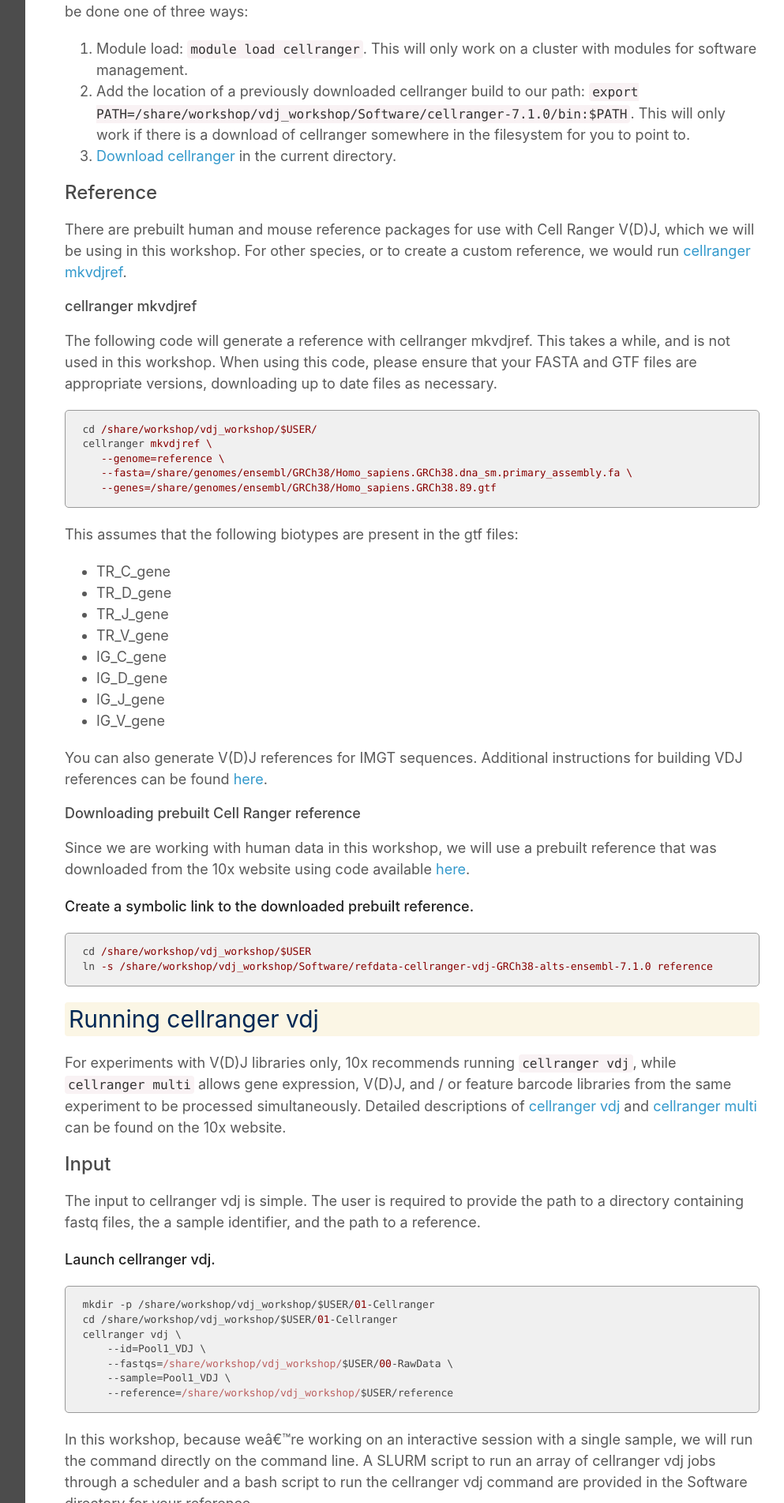
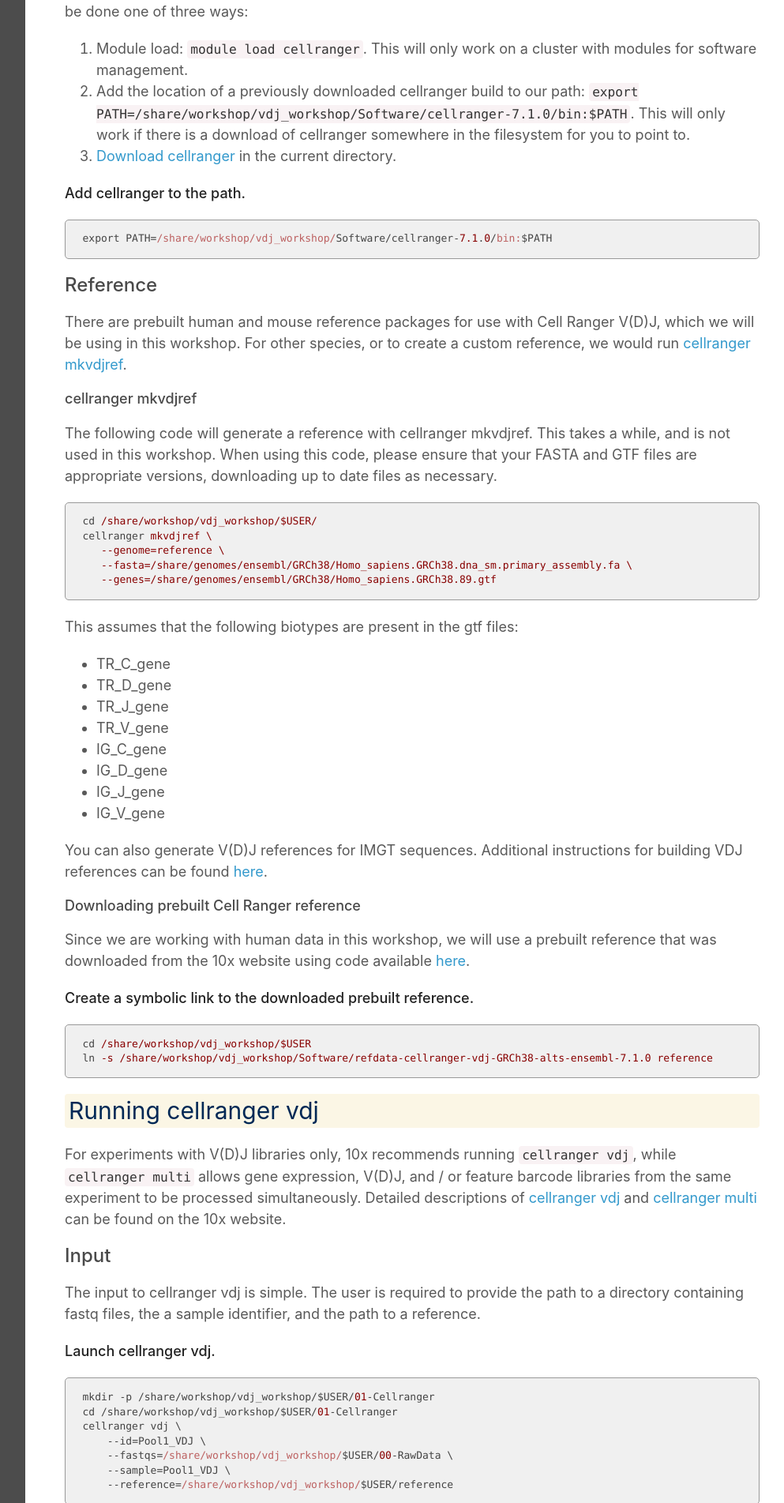
Before and after one commit to ucdavis-bioinformatics-training/2023-June-Advanced-Topics-in-Single-Cell-RNA-Seq-VDJ, a Jekyll site: the page built from data_reduction/VDJ.md, in a window 1280 px wide. Shown: the part 2901-4804 px from the top of the page at 79% size, without its empty margins (268-1261 px from the left). Built offline with Jekyll 4.4.1, drawn with Linux system fonts in a browser that asks for light colours; our own code applies the rules of GitHub Pages for plain Markdown files.

Commit message:
cellranger path

````diff
--- a/data_reduction/VDJ.md
+++ b/data_reduction/VDJ.md
@@ -67,6 +67,12 @@ Before getting started, we need to make sure that we have the cellranger softwar
 1. Module load: `module load cellranger`. This will only work on a cluster with modules for software management.
 2. Add the location of a previously downloaded cellranger build to our path: `export PATH=/share/workshop/vdj_workshop/Software/cellranger-7.1.0/bin:$PATH`. This will only work if there is a download of cellranger somewhere in the filesystem for you to point to.
 3. [Download cellranger](https://support.10xgenomics.com/single-cell-gene-expression/software/downloads/latest) in the current directory.
+
+**Add cellranger to the path.**
+
+```bash
+export PATH=/share/workshop/vdj_workshop/Software/cellranger-7.1.0/bin:$PATH
+```
 
 ### Reference
 
````
